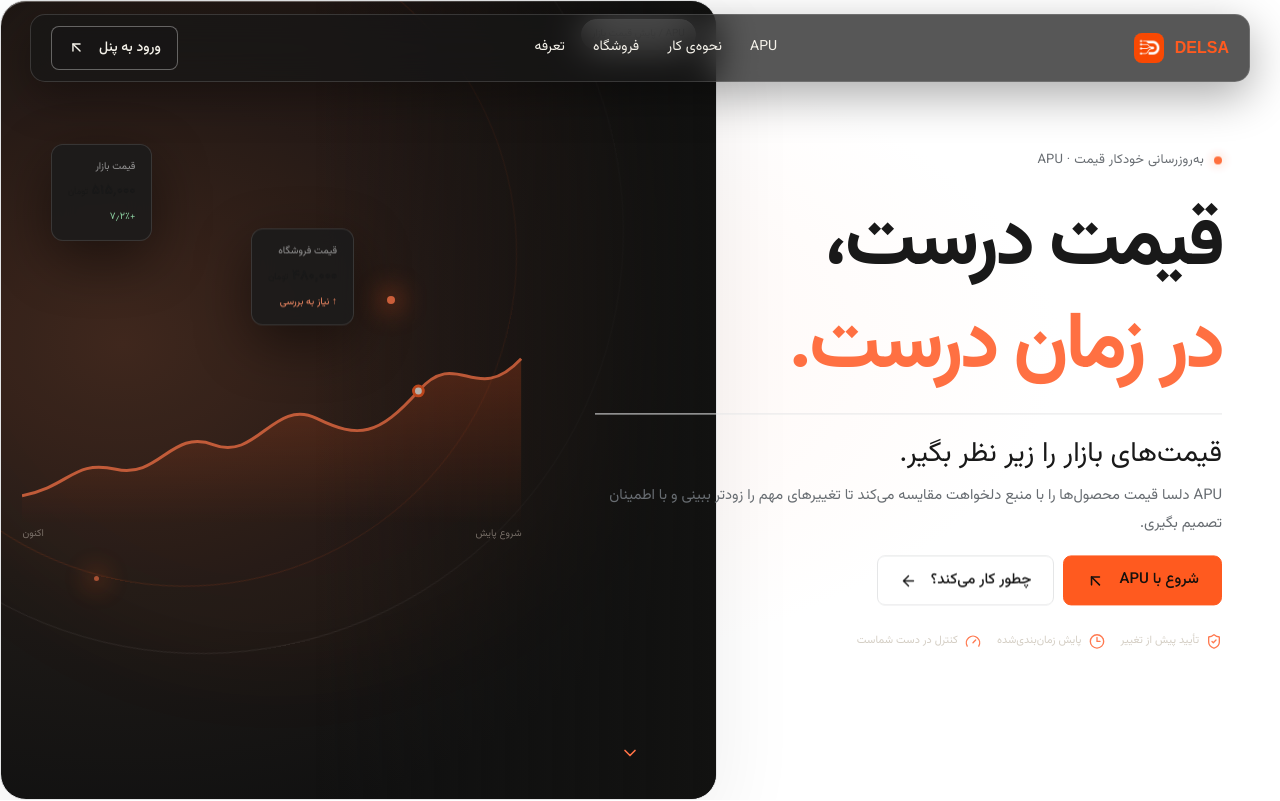
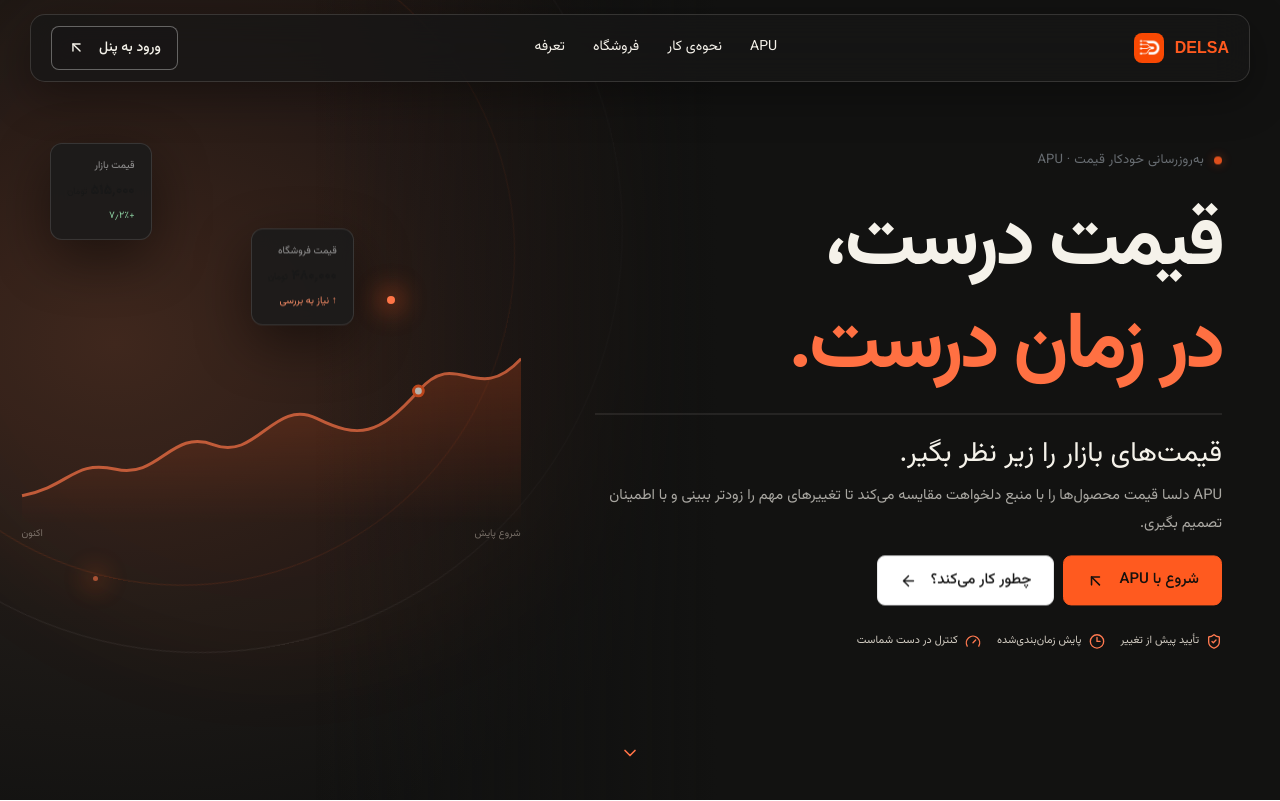
Before and after one commit to maxjomeh/delsa, a Next.js app: page / in a window 1280 px wide. Shown: the top 801 px of the page. Built offline with nearby package versions, Linux system fonts and the light colour scheme.

Commit message:
Blend APU hero artwork into the full page

```diff
--- a/app/globals.css
+++ b/app/globals.css
@@ -207,3 +207,23 @@ html.scroll-reveal-enabled .scroll-reveal.scroll-reveal-visible{opacity:1;transf
 @media(prefers-reduced-motion:reduce){
  html.scroll-reveal-enabled .scroll-reveal{opacity:1;transform:none;filter:none;transition:none;will-change:auto}
 }
+
+/* Seamless dark APU hero: keep illustration and copy inside the same canvas. */
+.apu-hero{background:#121211;color:#f5f2ea}
+.apu-hero-art{z-index:0;border:0!important;border-radius:0!important;box-shadow:none!important;padding:0!important;background:radial-gradient(ellipse at 16% 43%,#37261e 0,#1e1a17 42%,#121211 78%)}
+.apu-hero-art::before{display:none!important}
+.apu-hero-art::after{z-index:0;background:linear-gradient(90deg,transparent 0 44%,#121211 100%)}
+.apu-glow,.orbit{z-index:0}
+.price-chart{z-index:1}
+.floating-price,.orbit-dot{z-index:2}
+.apu-hero .cinematic-inner{color:#f5f2ea}
+.apu-headline{color:#f5f2ea}
+.apu-hero .cinematic-overline{color:#f5f2ea}
+.apu-hero .cinematic-intro{border-color:#f5f2ea2b}
+.apu-hero .cinematic-intro p{color:#f5f2eaaa}
+.apu-hero .hero-proof{color:#d4cec4}
+.site-header.floating-header{background:#171717b8;border-color:#f5f2ea24}
+@media(max-width:760px){
+ .apu-hero-art{inset:76px 0 auto;width:100%;height:clamp(220px,57vw,320px);background:radial-gradient(ellipse at 16% 40%,#362016 0,#201915 42%,#121211 78%)}
+ .apu-hero-art::after{background:linear-gradient(90deg,transparent 0,transparent 30%,#121211 74%),linear-gradient(0deg,#121211 0,transparent 47%)}
+}
```
